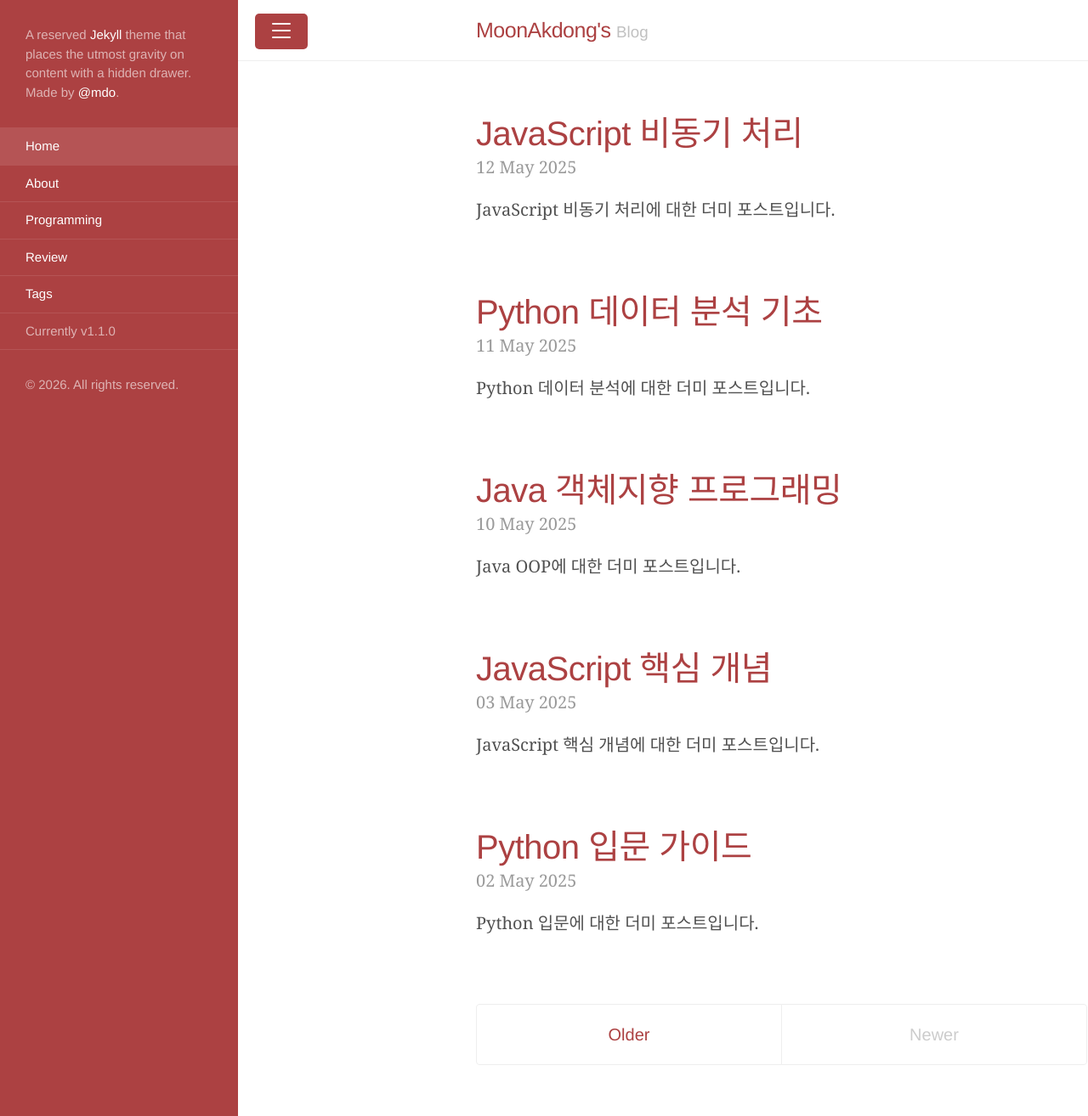
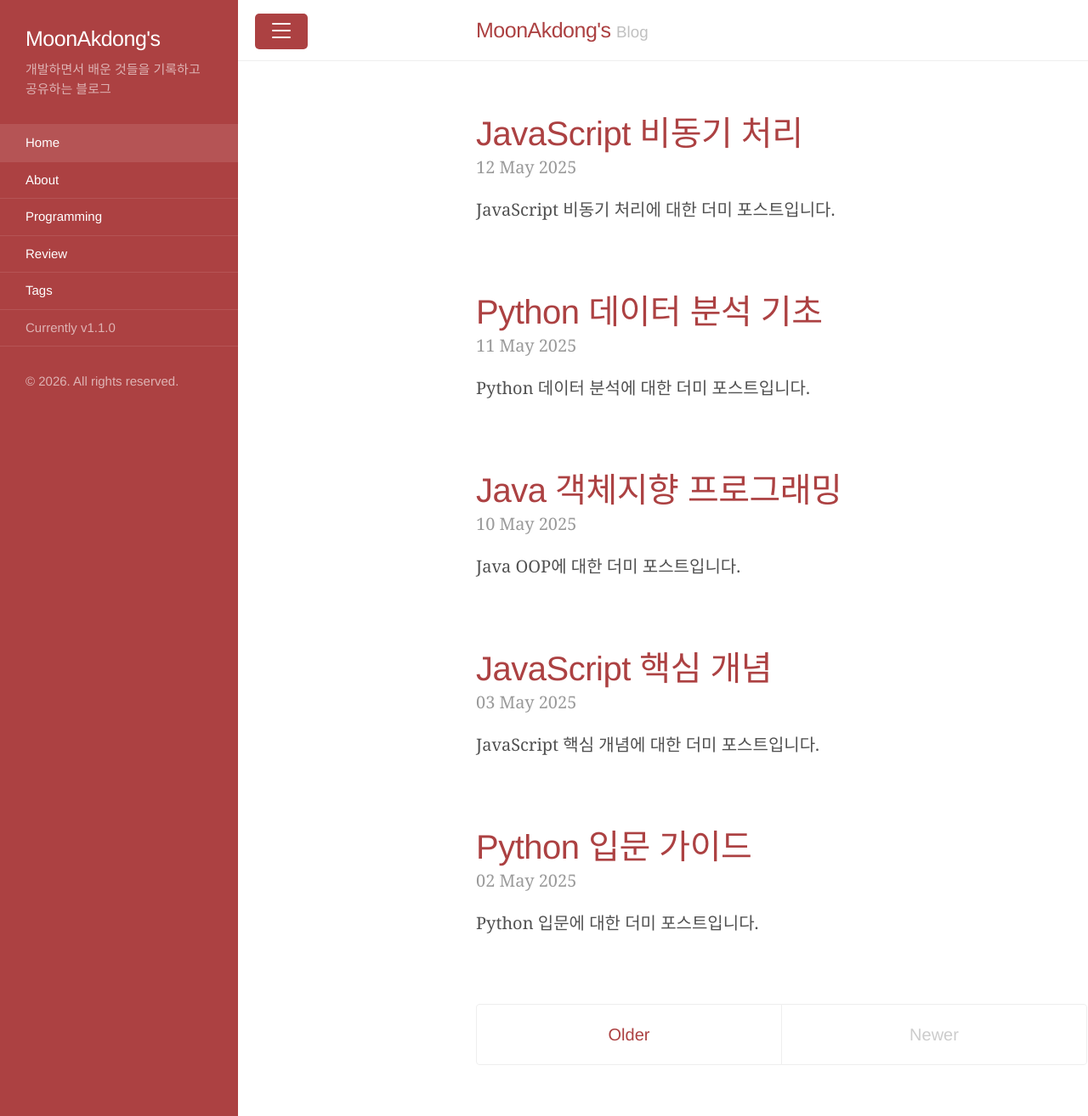
Before and after one commit to moon-akdong/moon-akdong.github.io, a Jekyll site: the page built from index.html, in a window 1280 px wide and 1314 px high. Shown: the whole window at 85% size. Built offline with Jekyll 4.4.1, drawn with Linux system fonts in a browser that asks for light colours; some web fonts are replaced; the list of posts is cut into pages by our own code.

Commit message:
Add title and description to sidebar
Display site title and description at the top of the sidebar,
and update description text in _config.yml.

Co-Authored-By: Claude Opus 4.6 <noreply@anthropic.com>

```diff
--- a/_config.yml
+++ b/_config.yml
@@ -1,7 +1,7 @@
 # Setup
 title: MoonAkdong's
 tagline: "Blog"
-description: 'A reserved <a href="https://jekyllrb.com" target="_blank">Jekyll</a> theme that places the utmost gravity on content with a hidden drawer. Made by <a href="https://twitter.com/mdo" target="_blank">@mdo</a>.'
+description: "개발하면서 배운 것들을 기록하고 공유하는 블로그"
 url: http://lanyon.getpoole.com
 baseurl: ""
 paginate: 5
--- a/_includes/sidebar.html
+++ b/_includes/sidebar.html
@@ -4,6 +4,7 @@
 <!-- Toggleable sidebar -->
 <div class="sidebar" id="sidebar">
   <div class="sidebar-item">
+    <h1 class="sidebar-title">{{ site.title }}</h1>
     <p>{{ site.description }}</p>
   </div>
 
--- a/public/css/lanyon.css
+++ b/public/css/lanyon.css
@@ -164,6 +164,11 @@ h1, h2, h3, h4, h5, h6 {
 /* Sidebar content */
 .sidebar a {
   font-weight: normal;
+  color: #fff;
+}
+.sidebar-title {
+  margin: 0 0 .5rem;
+  font-size: 1.25rem;
   color: #fff;
 }
 .sidebar-item {
```
